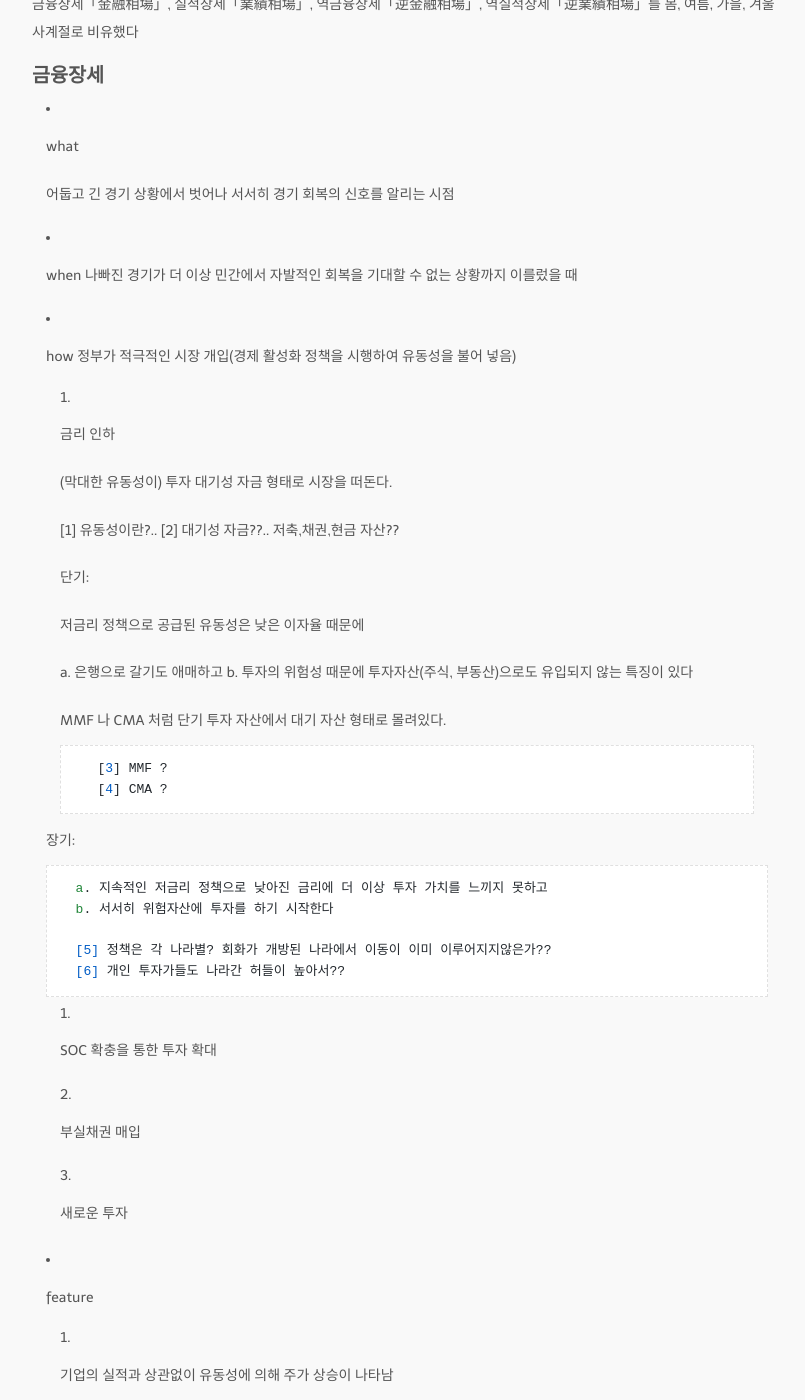
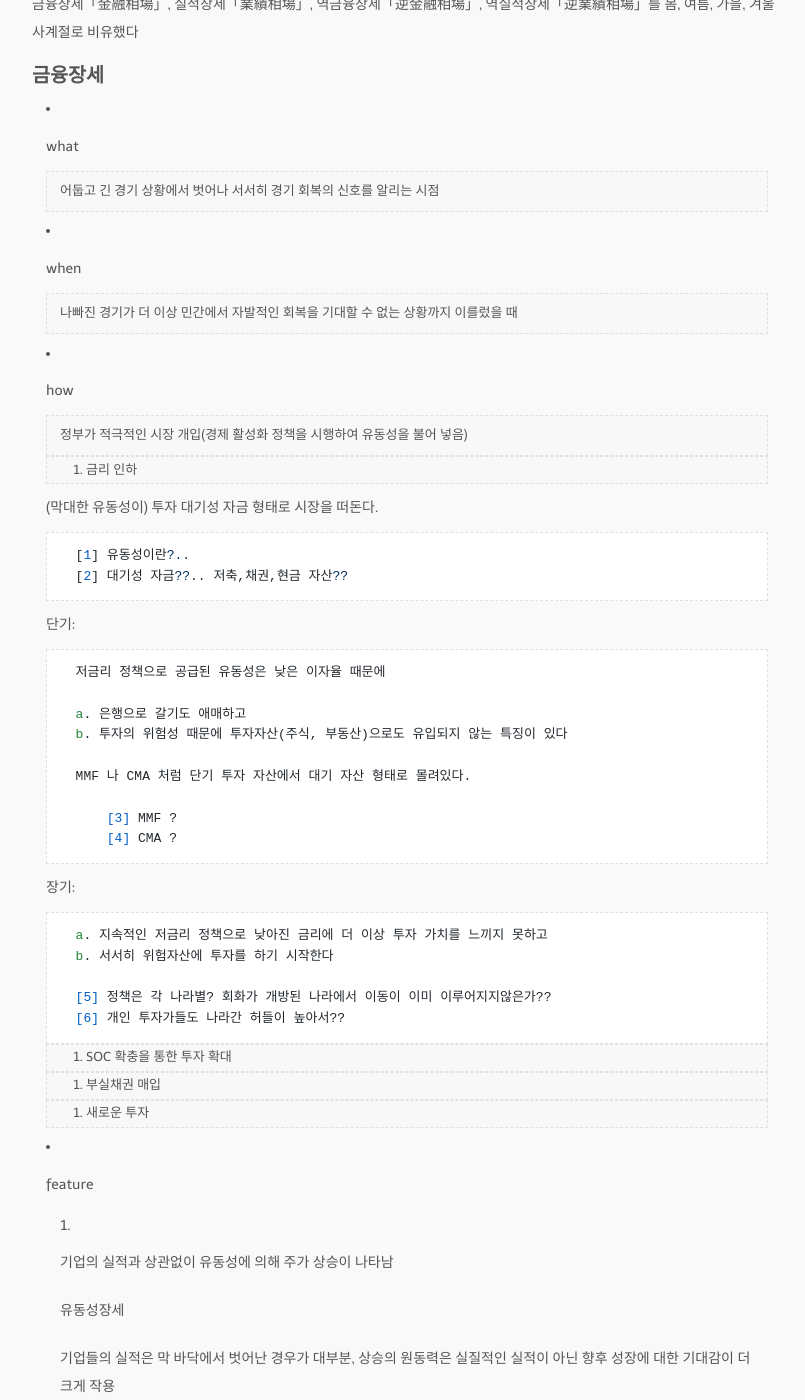
Before and after one commit to jung-research/github.io, a Jekyll site: the page built from _posts/2023-08-23-season_theory.md, in a window 1280 px wide and 1400 px high, scrolled down 894 px. Shown: the whole window, without its empty margins (233-1038 px from the left). Built offline with Jekyll 4.4.1, drawn with Linux system fonts in a browser that asks for light colours; nearby versions of some CDN libraries; some web fonts are replaced.

```diff
--- a/_posts/2023-08-23-season_theory.md
+++ b/_posts/2023-08-23-season_theory.md
@@ -23,22 +23,24 @@ tags:
 
 * what
 
-  어둡고 긴 경기 상황에서 벗어나 서서히 경기 회복의 신호를 알리는 시점
+  > 어둡고 긴 경기 상황에서 벗어나 서서히 경기 회복의 신호를 알리는 시점
 
 * when
-  나빠진 경기가 더 이상 민간에서 자발적인 회복을 기대할 수 없는 상황까지 이를렀을 때
+
+  > 나빠진 경기가 더 이상 민간에서 자발적인 회복을 기대할 수 없는 상황까지 이를렀을 때
 
 * how
-  정부가 적극적인 시장 개입(경제 활성화 정책을 시행하여 유동성을 불어 넣음)
 
-  1. 금리 인하
+  > 정부가 적극적인 시장 개입(경제 활성화 정책을 시행하여 유동성을 불어 넣음)
 
-     (막대한 유동성이) 투자 대기성 자금 형태로 시장을 떠돈다.
+  > 1. 금리 인하
+
+    (막대한 유동성이) 투자 대기성 자금 형태로 시장을 떠돈다.
 
         [1] 유동성이란?..
         [2] 대기성 자금??.. 저축,채권,현금 자산??
 
-     단기:
+    단기:
 
         저금리 정책으로 공급된 유동성은 낮은 이자율 때문에
 
@@ -58,11 +60,11 @@ tags:
         [5] 정책은 각 나라별? 회화가 개방된 나라에서 이동이 이미 이루어지지않은가??
         [6] 개인 투자가들도 나라간 허들이 높아서??
 
-  2. SOC 확충을 통한 투자 확대
+  > 2. SOC 확충을 통한 투자 확대
 
-  3. 부실채권 매입
+  >3. 부실채권 매입
 
-  4. 새로운 투자
+  >4. 새로운 투자
 
 * feature
   1. 기업의 실적과 상관없이 유동성에 의해 주가 상승이 나타남
```
